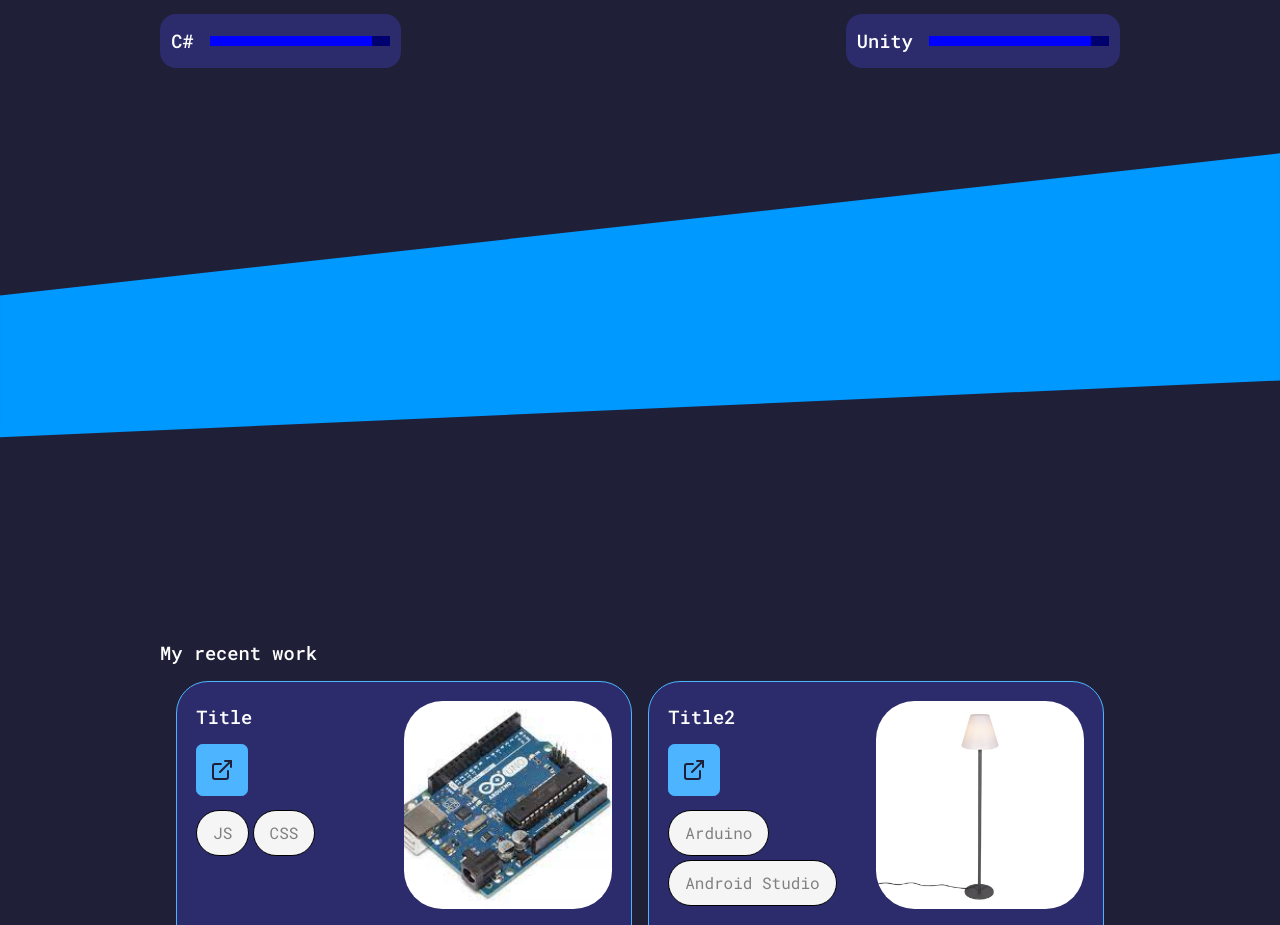
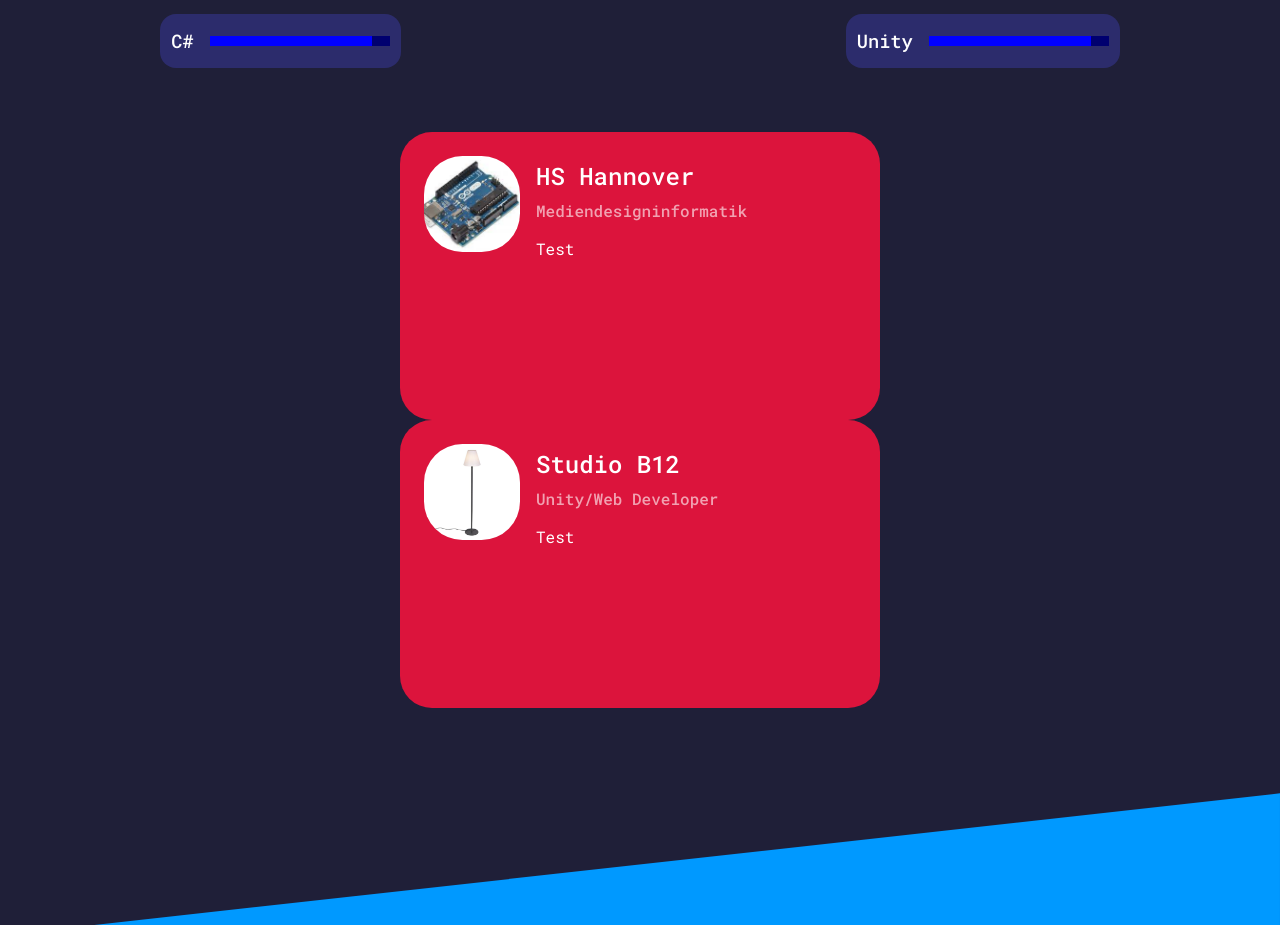
Before and after one commit to RegitGit/react-portfolio, a React (Create React App) app: page / in a window 1280 px wide. Shown: the part 883-1808 px from the top of the page. Built offline with nearby package versions, Linux system fonts and the light colour scheme.

Commit message:
experiences start, text needs to go below

```diff
--- a/src/components/about/About.jsx
+++ b/src/components/about/About.jsx
@@ -38,18 +38,18 @@
   {
     id: 1,
     image: IMG1,
-    title: "Title",
-    explanation: "Test",
-    tags: ["JS", "CSS"],
-    demo: "link"
+    title: "HS Hannover",
+    subtitle: "Mediendesigninformatik",
+    text: "Test",
+    link: ""
   },
   {
     id: 2,
     image: IMG2,
-    title: "Title2",
-    explanation: "Lorem ipsum dolor sit, amet consectetur adipisicing elit. Dignissimos cupiditate doloremque ipsam est aperiam ab vitae ullam itaque praesentium? Consequatur.",
-    tags: ["Arduino", "Android Studio"],
-    demo: "link"
+    title: "Studio B12",
+    subtitle: "Unity/Web Developer",
+    text: "Test",
+    link: ""
   }
 ]
 
@@ -88,6 +88,24 @@
           )
         })
       }
+      <div className="experiences__container container">
+        {
+          experienceData.map(({id, image, title, subtitle, text}) => {
+            return (
+              <div key={id} className="experiences__experience">
+                <div className='experiences__header'>
+                  <div className='experiences__item-image-container'>
+                    <img src={image} alt={title} className="projects__item-image"/>
+                  </div>
+                  <h2>{title}</h2>
+                  <h4 className='text-light'>{subtitle}</h4>
+                </div>
+                <p className='projects__text'>{text}</p>
+              </div>
+            )
+          })
+        }
+        </div>
       </div>
     </section>
   )
--- a/src/components/about/about.css
+++ b/src/components/about/about.css
@@ -47,3 +47,31 @@
     width: 0px;
     transition: var(--transition);
 }
+
+.experiences__container {
+    display: flex;
+    margin-top: 4rem;
+    flex-direction: row;
+    flex-wrap: wrap;
+    justify-content: space-evenly;
+}
+
+.experiences__experience {
+    background: crimson;
+    width: 30rem;
+    padding: 1.5rem;
+    border-radius: 2rem;
+    height: 18rem;
+}
+
+.experiences__item-image-container {
+    float: left;
+    width: 6rem;
+    margin-right: 1rem;
+    border-radius: 0.4rem;
+    /* background-color: var(--color-primary-variant); */
+}
+
+.experiences__header {
+    height: max-content;
+}
```
Also changed, not shown: src/components/projects/Projects.jsx (+4 -4 lines).
